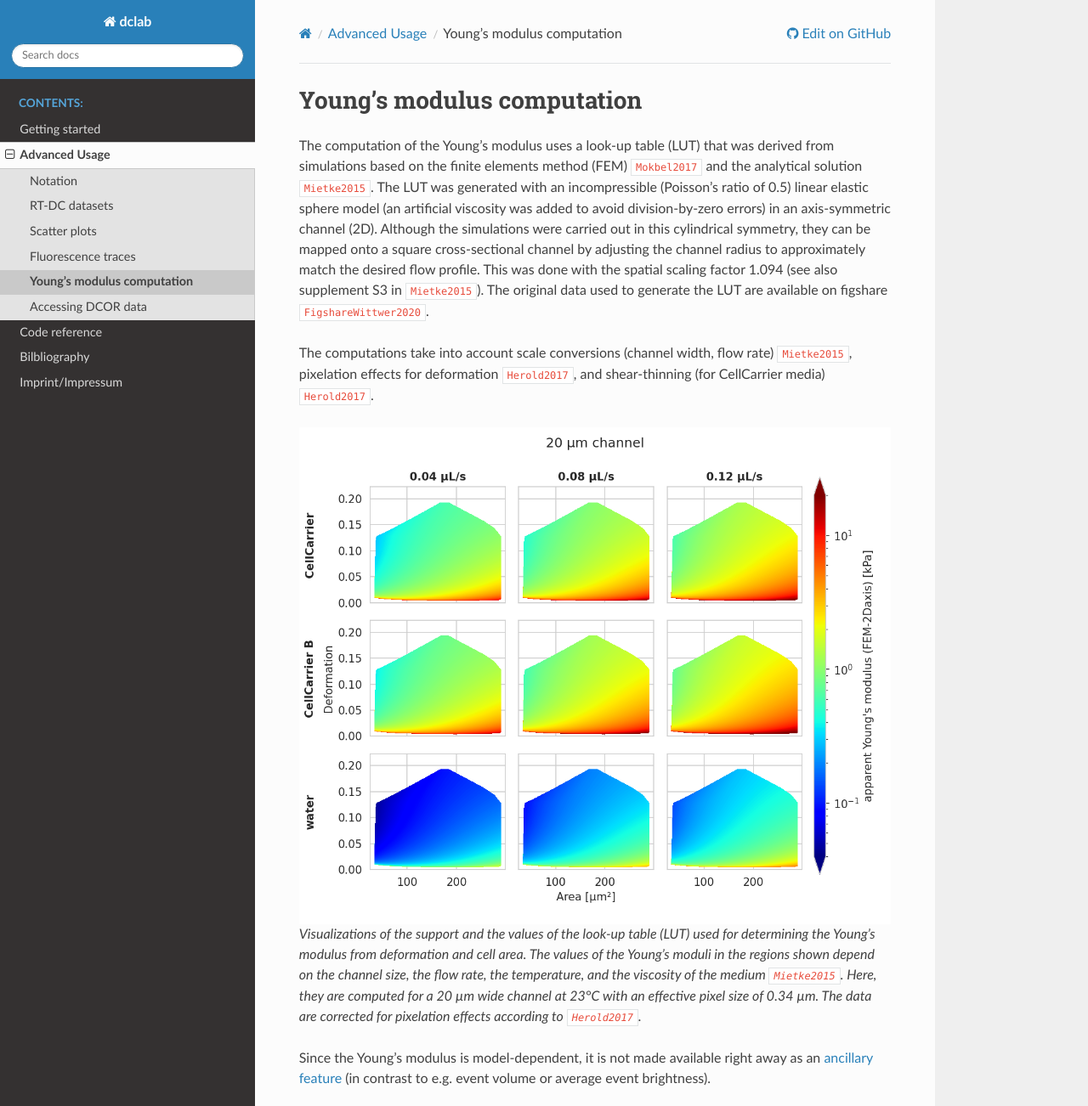
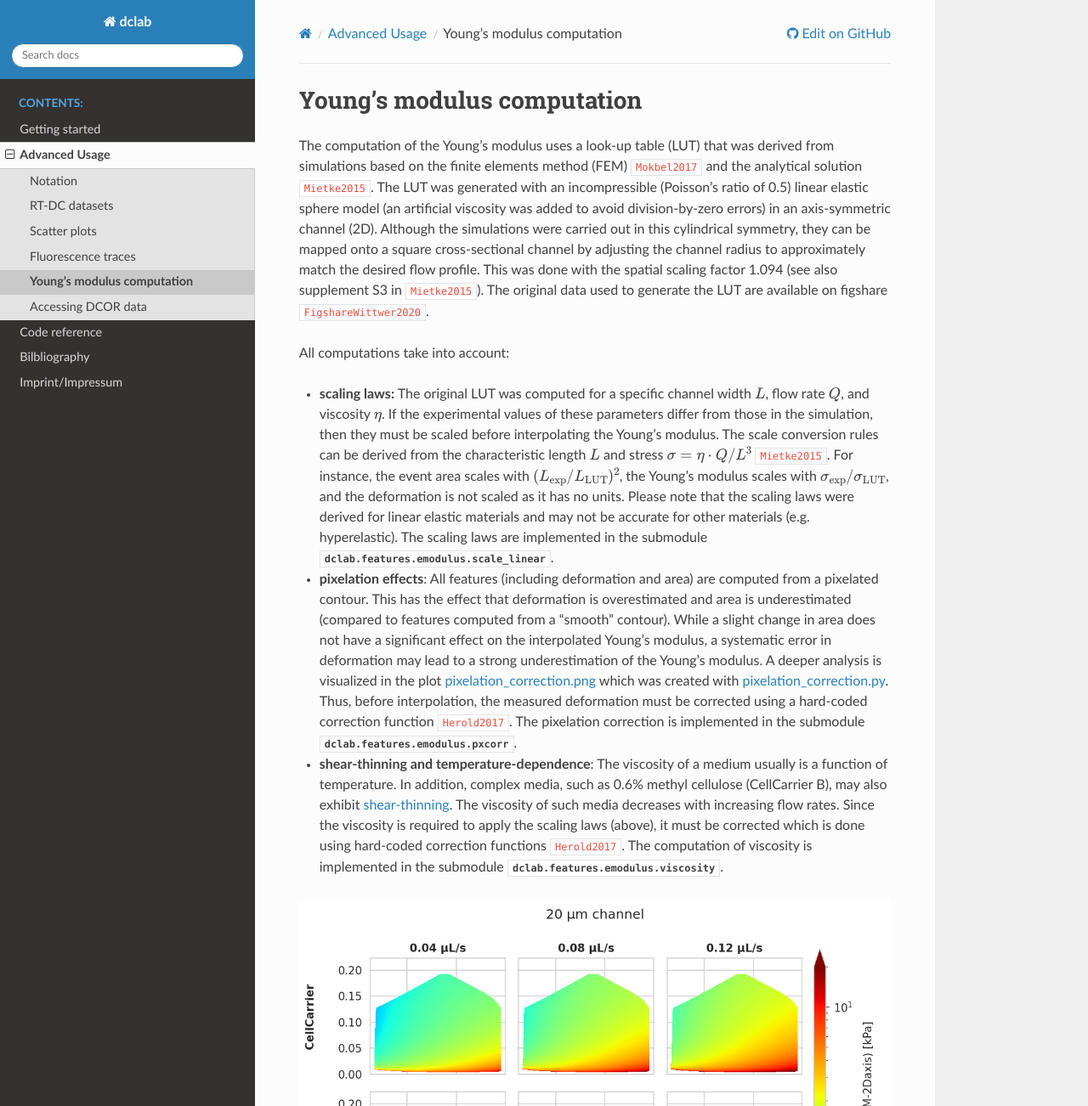
Before and after one commit to DC-analysis/dclab, a Sphinx documentation site: the page built from docs/sec_av_emodulus.rst, in a window 1280 px wide and 1400 px high, cut to the strip 0-1302 px from the top of the window. Shown: the whole strip at 85% size. Built offline with Sphinx 7.4.7 and the Read the Docs theme 2.0.0, drawn with Linux system fonts in a browser that asks for light colours; pages that are not in the unit, such as notebooks, are missing from menus; the version number could not be read and is left out; cross-references to code outside the pages are shown as plain code.

Commit message:
docs: add more information on emodulus computation

```diff
--- a/docs/sec_av_emodulus.rst
+++ b/docs/sec_av_emodulus.rst
@@ -16,10 +16,46 @@ This was done with the spatial scaling factor 1.094
 (see also supplement S3 in :cite:`Mietke2015`). The original data
 used to generate the LUT are available on figshare :cite:`FigshareWittwer2020`.
 
-The computations take into account scale conversions (channel width,
-flow rate) :cite:`Mietke2015`, pixelation effects for deformation
-:cite:`Herold2017`, and shear-thinning (for CellCarrier media)
-:cite:`Herold2017`.
+All computations take into account:
+
+- **scaling laws:** The original LUT was computed for a specific
+  channel width :math:`L`, flow rate :math:`Q`, and viscosity :math:`\eta`.
+  If the experimental values of these parameters differ from those in
+  the simulation, then they must be scaled before interpolating the
+  Young's modulus. The scale conversion rules can be derived from the
+  characteristic length :math:`L` and stress :math:`\sigma=\eta \cdot Q/L^3`
+  :cite:`Mietke2015`. For instance, the event area scales with
+  :math:`(L_\text{exp}/L_\text{LUT})^2`, the Young's modulus scales with
+  :math:`\sigma_\text{exp}/\sigma_\text{LUT}`, and the deformation is not scaled
+  as it has no units. Please note that the scaling laws were derived for
+  linear elastic materials and may not be accurate for other materials
+  (e.g. hyperelastic). The scaling laws are implemented in the submodule
+  :mod:`dclab.features.emodulus.scale_linear`.
+
+- **pixelation effects**: All features (including deformation and area) are
+  computed from a pixelated contour. This has the effect that deformation
+  is overestimated and area is underestimated (compared to features computed
+  from a "smooth" contour). While a slight change in area does not have a
+  significant effect on the interpolated Young's modulus, a systematic error
+  in deformation may lead to a strong underestimation of the Young's modulus.
+  A deeper analysis is visualized in the plot
+  `pixelation_correction.png <https://github.com/ZELLMECHANIK-DRESDEN/dclab/blob/master/scripts/pixelation_correction.png>`_
+  which was created with
+  `pixelation_correction.py <https://github.com/ZELLMECHANIK-DRESDEN/dclab/blob/master/scripts/pixelation_correction.py>`_.
+  Thus, before interpolation, the measured deformation must be corrected
+  using a hard-coded correction function :cite:`Herold2017`.
+  The pixelation correction is implemented in the submodule
+  :mod:`dclab.features.emodulus.pxcorr`.
+
+- **shear-thinning and temperature-dependence**: The viscosity of a medium
+  usually is a function of temperature. In addition, complex media, such as
+  0.6\% methyl cellulose (CellCarrier B), may also exhibit
+  `shear-thinning <https://en.wikipedia.org/wiki/Shear_thinning>`_.
+  The viscosity of such media decreases with increasing flow rates. Since the
+  viscosity is required to apply the scaling laws (above), it must be
+  corrected which is done using hard-coded correction functions
+  :cite:`Herold2017`. The computation of viscosity is implemented in the
+  submodule :mod:`dclab.features.emodulus.viscosity`.
 
 .. figure:: figures/emodulus_20um.png
     :target: images/emodulus_20um.png
```
Also changed, not shown: 1 other file.
